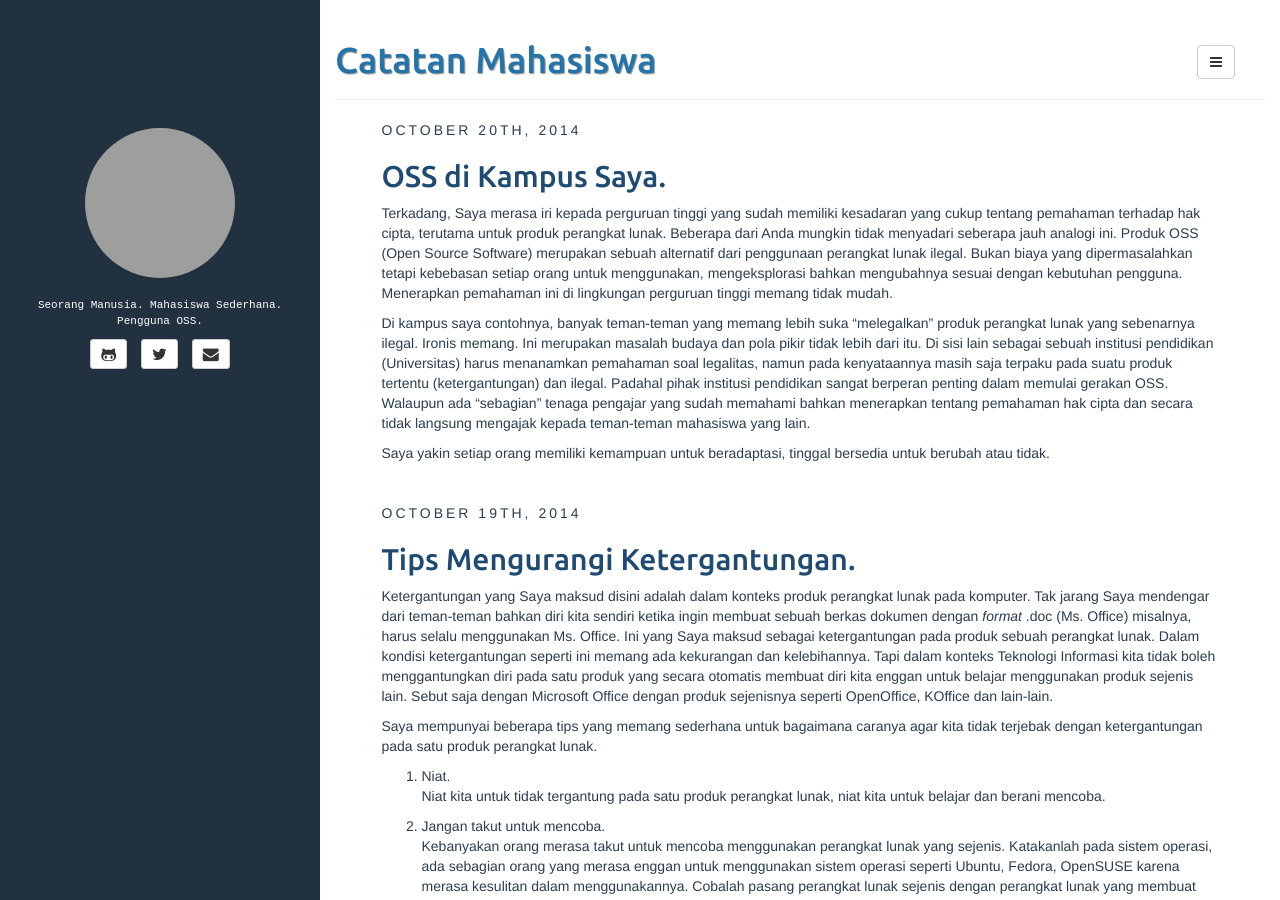
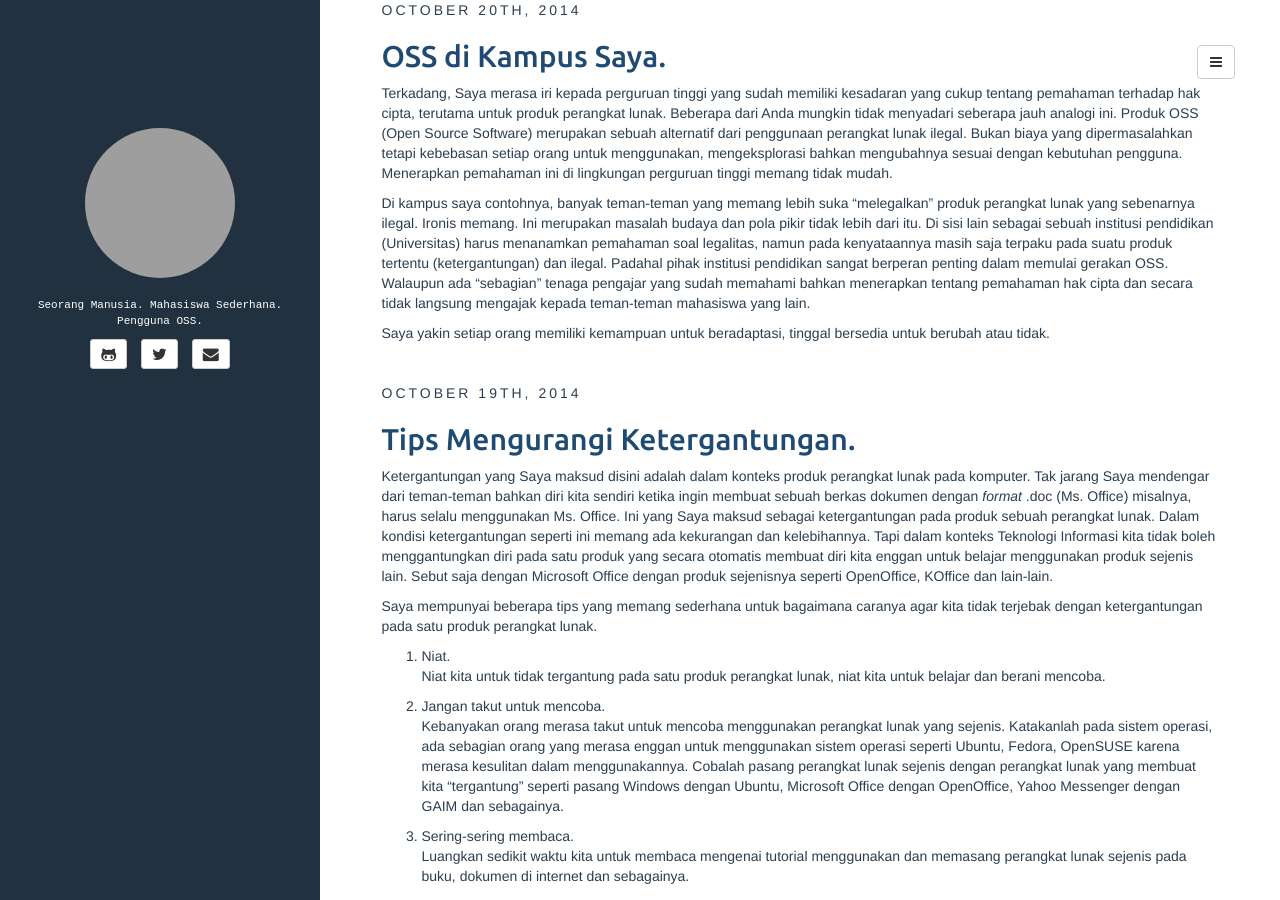
Before and after one commit to sofiangrh/sofiangrh.github.io, a Jekyll site: the page built from index.html, in a window 1280 px wide and 900 px high. Built offline with Jekyll 4.4.1, drawn with Linux system fonts in a browser that asks for light colours; the list of posts is cut into pages by our own code; comment, search, counter and statistics services are not loaded; grey boxes are pictures that could not be loaded.

Commit message:
Update page.html

```diff
--- a/_includes/page.html
+++ b/_includes/page.html
@@ -1,5 +1,3 @@
-<div class="page-header">
-  <h1>{{ page.title }} {% if page.tagline %} <small>{{ page.tagline }}</small>{% endif %}</h1>
-</div>
+
 
 {{ content }}
```
